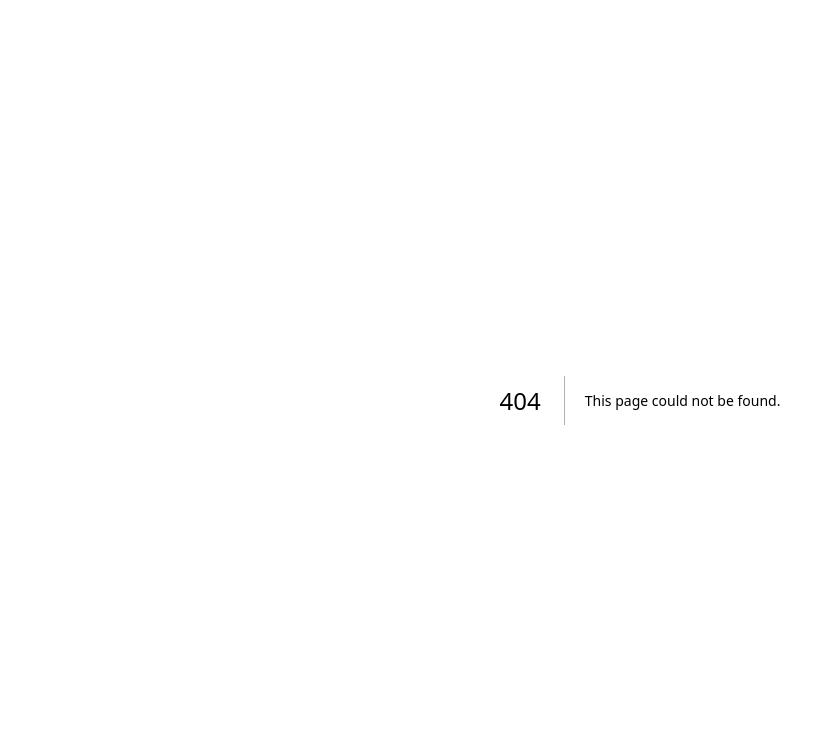
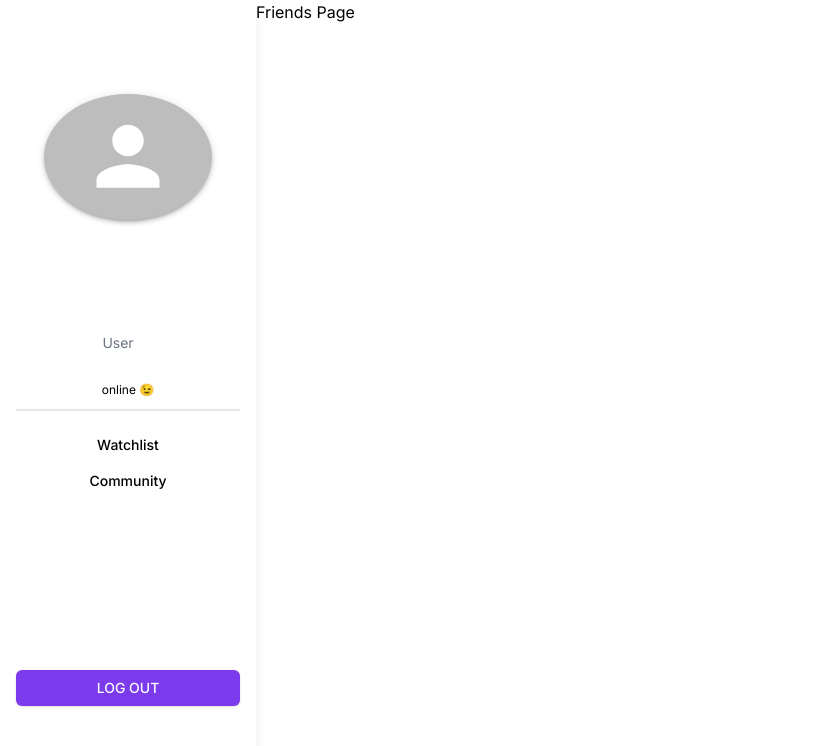
Before and after one commit to aromibenard/movie, a Next.js app in the folder frontend/: page /profile/friends in a window 1280 px wide. Before the commit this address had no page. Shown: the top 746 px of the page, without its empty margins (0-827 px from the left). Built offline with nearby package versions, Linux system fonts and the light colour scheme; no server answers.

Commit message:
Auth provider

```diff
--- /dev/null
+++ b/frontend/app/profile/friends/page.tsx
@@ -0,0 +1,7 @@
+export default function Friends() {
+    return (
+        <div>
+            Friends Page
+        </div>
+    )
+}
--- a/frontend/app/profile/layout.tsx
+++ b/frontend/app/profile/layout.tsx
@@ -1,3 +1,4 @@
+import ProfileSideBar from "@/components/ProfileSideBar";
 import Providers from "@/components/Providers";
 import React from "react";
 
@@ -5,9 +6,14 @@ export default function ProfileLayout({ children }: {
     children: React.ReactNode }) {
 
     return (
-        <div>
+        <div className="flex h-screen flex-col md:flex-row md:overflow-hidden">
             <Providers>
-               {children}
+                <div className="w-full flex-none md:w-64">
+                    <ProfileSideBar />
+                </div>
+                <div className="flex-grow md:overflow-y-auto">
+                    {children}
+                </div>
             </Providers>
         </div>
     )
--- a/frontend/app/profile/page.tsx
+++ b/frontend/app/profile/page.tsx
@@ -1,12 +1,20 @@
 'use client'
 
 import { useAuth } from "@/components/Auth"
+import Loading from "@/components/Loading"
+import { Avatar } from "@mui/material"
+import { useRouter } from "next/navigation"
 
 export default function Profile() {
-    const {user, userId, userName, photoURL} = useAuth()
+    const {user, userId, userName, photoURL, loading} = useAuth()
+
+    if (loading) {
+        return <Loading/>
+    }
+
     return (
-        <div>
-            hello {userName}
+        <div className="h-full w-full bg-red-400">
+            im the main page
         </div>
     )
 }
--- /dev/null
+++ b/frontend/app/profile/watchlist/page.tsx
@@ -0,0 +1,7 @@
+export default function Watchlist() {
+    return (
+        <div>
+            watchlist Page
+        </div>
+    )
+}
--- a/frontend/components/Auth.tsx
+++ b/frontend/components/Auth.tsx
@@ -5,7 +5,10 @@ import { AuthContextTypes } from "@/types/types"
 import { onAuthStateChanged, User } from "firebase/auth"
 import { collection, getDocs } from "firebase/firestore"
 import { useRouter } from "next/navigation"
-import { createContext, ReactNode, useContext, useEffect, useState } from "react"
+import { createContext,
+    ReactNode, useContext,
+    useEffect, useState
+} from "react"
 
 const AuthContext = createContext<AuthContextTypes | undefined >(undefined)
 
--- /dev/null
+++ b/frontend/components/ProfileSideBar.tsx
@@ -0,0 +1,52 @@
+'use client'
+import { Avatar } from "@mui/material"
+import { useAuth } from "./Auth"
+import { Button } from "./ui/button"
+import Link from "next/link"
+import { buttonVariants } from "./ui/button"
+
+export default function ProfileSideBar() {
+    const {user, userId, userName, photoURL, loading} = useAuth()
+    return (
+        <div className="w-full h-full flex flex-col p-4 justify-around space-y-4 shadow-lg">
+            <div className="flex-initial w-3/4 mx-auto">
+                <Avatar
+                    src={photoURL}
+                    sx={{
+                        width:'100%',
+                        height: '100%',
+                        boxShadow: 3
+                    }}
+                />
+            </div>
+            <div className=" flex flex-col justify-around items-center">
+                <div className="w-full flex flex-col justify-around space-y-4 h-[5rem] mt-[-60px] mb-[1rem] border-b-2 border-gray-200">
+                    <div>
+                        <h1 className="tracking-tight text-xl text-gray-700 font-bold flex mx-auto items-center justify-center">{userName}</h1>
+                        <p className="text-sm my-[-8px] text-gray-500 flex mx-auto justify-center ml-[-20px]">User</p>
+                    </div>
+                    <div>
+                        <p className="flex mx-auto justify-center text-xs">online 😉</p>
+                    </div>
+                </div>
+                <div className="flex flex-col justify-center">
+                    <Link href={'/profile/watchlist'}
+                        className= { `w-full ${buttonVariants({ variant: 'ghost'})}`}
+                    >
+                        Watchlist
+                    </Link>
+                    <Link href={'/profile/friends'}
+                        className= { `w-full ${buttonVariants({ variant: 'ghost'})}`}>
+                        Community
+                    </Link>
+                </div>
+            </div>
+            <div className="flex-initial w-full mx-auto">
+                <div className="flex mx-auto">
+                    <Button className="w-full">LOG OUT</Button>
+                </div>
+
+            </div>
+        </div>
+    )
+}
```
